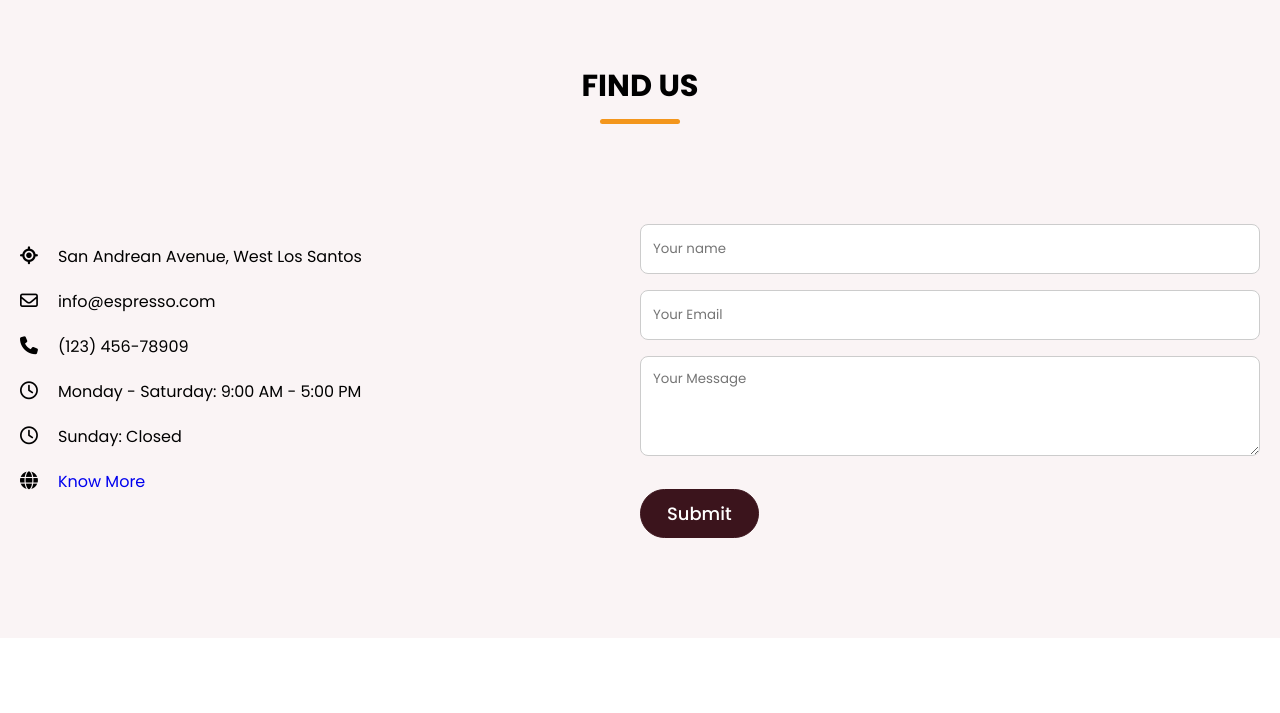
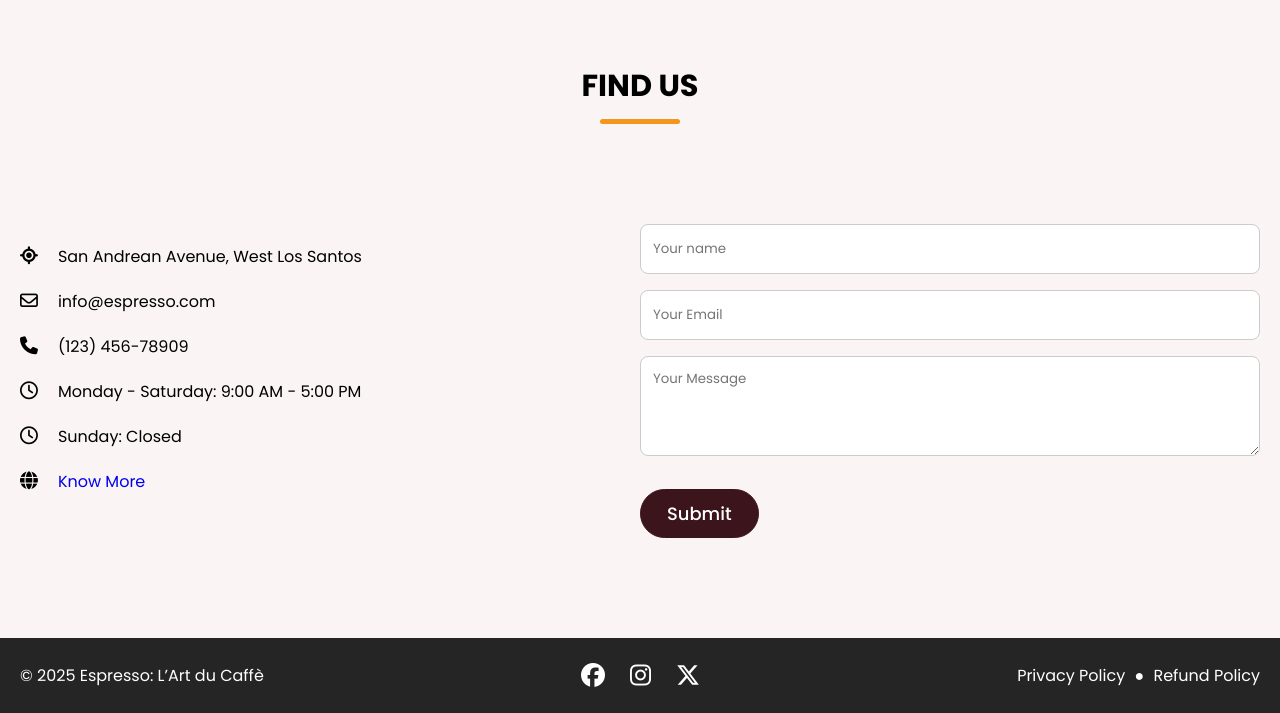
Before and after one commit to techvfxking/responsive-web-vol-1, a plain HTML site: page index.html in a window 1280 px wide. Shown: the part 4498-5211 px from the top of the page. Before the commit the page ends 5136 px from the top, so only its background shows below. Drawn offline with nearby package versions, Linux system fonts and the light colour scheme; a web font is replaced by a local one.

Commit message:
Committing Final changes

```diff
--- a/index.html
+++ b/index.html
@@ -228,7 +228,7 @@
                         <i class="fa-regular fa-clock"></i>
                         <p>Sunday: Closed</p>
                     </li>
-                     <li class="contact-info">
+                    <li class="contact-info">
                         <i class="fa-solid fa-globe"></i>
                         <p><a href="https://github.com/techvfxking">Know More</a></p>
                     </li>
@@ -243,6 +243,24 @@
             </div>
         </section>
 
+        <footer class="footer-section">
+            <div class="section-content">
+                <p class="copyright-text">&#169; 2025 Espresso: L’Art du Caffè</p>
+
+                <div class="social-link-list">
+                    <a href="#" class="social-link"><i class="fa-brands fa-facebook"></i></a>
+                    <a href="#" class="social-link"><i class="fa-brands fa-instagram"></i></a>
+                    <a href="#" class="social-link"><i class="fa-brands fa-x-twitter"></i></a>
+                </div>
+
+                <p class="policy-text">
+                    <a href="#" class="policy-link">Privacy Policy</a>
+                    <span class="separator">●</span>
+                    <a href="#" class="policy-link">Refund Policy</a>
+                </p>
+            </div>
+        </footer>
+
     </main>
 
     <script src="https://cdn.jsdelivr.net/npm/swiper@11/swiper-bundle.min.js"></script>
--- a/scripts.js
+++ b/scripts.js
@@ -1,3 +1,4 @@
+const navlinks = document.querySelectorAll(".nav-menu .nav-link");
 const menuOpenButton = document.getElementById("menu-open-button");
 const menuCloseButton = document.getElementById("menu-close-button");
 
@@ -12,6 +13,12 @@ function onMenuButtonOpenClick() {
 function onMenuButtonCloseClick() {
     menuOpenButton.click();
 }
+
+navlinks.forEach(function (link) {
+    link.addEventListener("click", function () {
+        onMenuButtonCloseClick();
+    });
+});
 
 const swiper = new Swiper('.slider-wrapper', {
     loop: true,
--- a/styles.css
+++ b/styles.css
@@ -36,6 +36,10 @@
 
     --site-max-width: 1300px;
 
+}
+
+html {
+    scroll-behavior: smooth;
 }
 
 /**Decorations start**/
@@ -311,6 +315,7 @@ header .navbar {
 }
 
 .testimonials-section .testimonial {
+    user-select: none;
     display: flex;
     padding: 35px;
     text-align: center;
@@ -429,6 +434,41 @@ header .navbar {
     background: transparent;
 }
 
+.footer-section {
+    background: var(--dark-color);
+    padding: 20px 0;
+}
+
+.footer-section .section-content {
+    display: flex;
+    align-items: center;
+    justify-content: space-between;
+}
+
+.footer-section .social-link-list {
+    display: flex;
+    gap: 25px;
+}
+
+.footer-section .social-link-list .social-link {
+    font-size: var(--font-size-l);
+    transition: 0.3s ease;
+}
+
+.footer-section .social-link-list .social-link:hover,
+.footer-section .policy-text .policy-link:hover {
+    color: var(--secondary-color);
+}
+
+.footer-section .policy-text .separator {
+    margin: 0 5px;
+    color: var(--white-color);
+}
+
+.footer-section :where(.copyright-text, .social-link, .policy-link) {
+    color: var(--white-color);
+}
+
 @media screen and (max-width: 1024px) {
     .menu-section .menu-list .menu-item {
         width: calc(100% / 3 - 60px);
@@ -510,7 +550,8 @@ header .navbar {
     }
 
     .hero-section .hero-details :is(.subtitle, .description),
-    .about-section .about-details, .contact-section .contact-form {
+    .about-section .about-details,
+    .contact-section .contact-form {
         max-width: 100%;
     }
 
@@ -525,7 +566,7 @@ header .navbar {
 
     .about-section .section-content {
         gap: 70px;
-        flex-direction: column;
+        flex-direction: column-reverse;
     }
 
     .about-section .about-image-wrapper .about-image {
@@ -571,6 +612,11 @@ header .navbar {
         margin: 0 0 30px;
     }
 
+    .footer-section .section-content {
+        flex-direction: column;
+        gap: 20px;
+    }
+
     /* .testimonials-section .swiper-slide-button {
         display: none;
     } */
```
